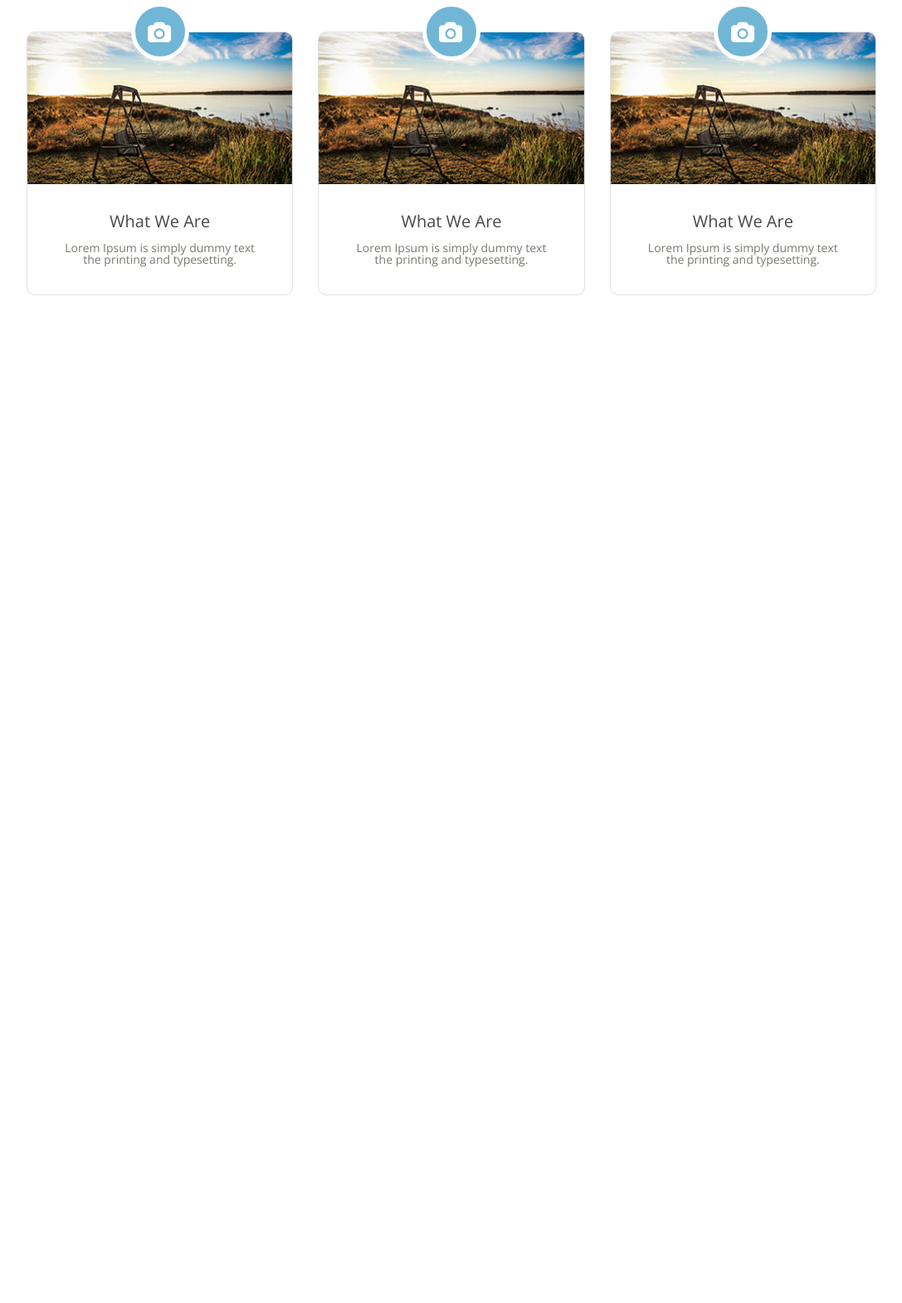
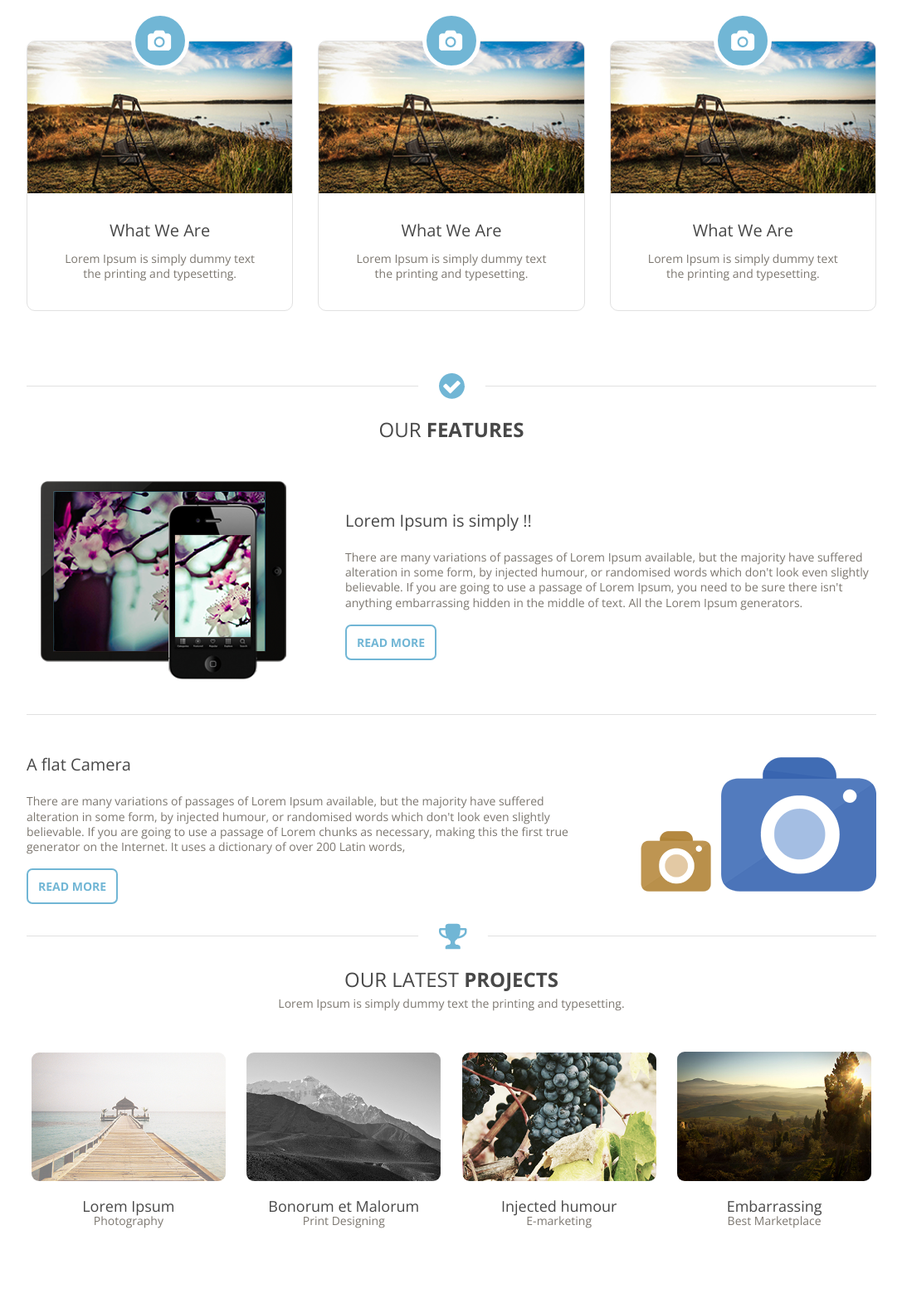
Before and after one commit to ELegek/Com-Rent, a website: page app/index.html in a window 1280 px wide. Shown: the part 738-2309 px from the top of the page at 83% size, without its empty margins (96-1183 px from the left). Before the commit the page ends 1184 px from the top, so only its background shows below. Drawn offline with nearby package versions, Linux system fonts and the light colour scheme.

Commit message:
Закончил пятый блок

```diff
--- a/app/index.html
+++ b/app/index.html
@@ -115,6 +115,100 @@
   </section>
   <!-- =====================    PREVIOUS    ============================= -->
 
+  <!-- =====================    FEATURES   ============================= -->
+  <section class="features">
+    <div class="container">
+      <div class="features__title">
+        <h2>Our <span>Features</span></h2>
+      </div>
+      <div class="features__inner">
+        <div class="features__item">
+          <img src="img/features__img.png" alt="">
+        </div>
+        <div class="features__item">
+          <h3 class="features__subtitle">Lorem Ipsum is simply !!</h3>
+          <p class="features__text">There are many variations of passages of Lorem Ipsum available, but the majority
+            have suffered alteration in some form, by injected humour, or randomised words which don't look even
+            slightly believable. If you are going to use a passage of Lorem Ipsum, you need to be sure there isn't
+            anything embarrassing hidden in the middle of text. All the Lorem Ipsum generators.</p>
+          <a href="#" class="button">READ MORE</a>
+        </div>
+      </div>
+      <div class="features__icon"><img src="img/features__icon.png" alt=""></div>
+    </div>
+  </section>
+  <!-- =====================    FEATURES    ============================= -->
+
+  <!-- =====================    CAMERA    ============================= -->
+  <section class="camera">
+    <div class="container">
+      <div class="camera__inner">
+        <div class="camera__item">
+          <h2 class="camera__subtitle">A flat Camera</h2>
+          <p class="camera__text">There are many variations of passages of Lorem Ipsum available, but the majority have
+            suffered alteration in some form, by injected humour, or randomised words which don't look even slightly
+            believable. If you are going to use a passage of Lorem chunks as necessary, making this the first true
+            generator on the Internet. It uses a dictionary of over 200 Latin words, </p>
+          <a href="#" class="button">READ MORE</a>
+        </div>
+        <div class="camera__item">
+          <img src="img/Camera.png" alt="">
+        </div>
+      </div>
+    </div>
+  </section>
+  <!-- =====================    CAMERA    ============================= -->
+
+  <!-- =====================    PROJECT    ============================= -->
+  <section class="project">
+    <div class="container">
+      <div class="features__title">
+        <h2>our latest <span>projects</span></h2>
+        <p>Lorem Ipsum is simply dummy text the printing and typesetting.</p>
+      </div>
+      <div class="project__inner">
+        <div class="project__item">
+          <div class="project__img">
+            <img src="img/pro__img4.jpg" alt="">
+          </div>
+          <div class="project__content">
+            <h3 class="project__title">Lorem Ipsum</h3>
+            <p class="project__text">Photography</p>
+          </div>
+        </div>
+        <div class="project__item">
+          <div class="project__img">
+            <img src="img/pro__img1.jpg" alt="">
+          </div>
+          <div class="project__content">
+            <h3 class="project__title">Bonorum et Malorum</h3>
+            <p class="project__text">Print Designing</p>
+          </div>
+        </div>
+        <div class="project__item">
+          <div class="project__img">
+            <img src="img/pro__img2.jpg" alt="">
+          </div>
+          <div class="project__content">
+            <h3 class="project__title">Injected humour</h3>
+            <p class="project__text">E-marketing</p>
+          </div>
+        </div>
+        <div class="project__item">
+          <div class="project__img">
+            <img src="img/pro__img3.jpg" alt="">
+          </div>
+          <div class="project__content">
+            <h3 class="project__title">Embarrassing</h3>
+            <p class="project__text">Best Marketplace</p>
+          </div>
+        </div>
+      </div>
+      <div class="features__icon"><img src="img/project__icon.png" alt=""></div>
+    </div>
+  </section>
+  <!-- =====================    PROJECT    ============================= -->
+
 
 
 
--- /dev/null
+++ b/app/scss/bloks/camera.scss
@@ -0,0 +1,38 @@
+.camera {
+    position: relative;
+
+    &__inner {
+        display: flex;
+        justify-content: space-between;
+        align-items: center;
+        padding: 50px 0;
+        border-top: 1px solid #e1e1e1;
+    }
+
+    &__subtitle {
+        font-size: 20px;
+        font-weight: 500;
+        color: #484848;
+
+        margin-bottom: 25px;
+    }
+    &__text {
+        font-size: 14px;
+        color: #7c7770;
+        line-height: 1.3;
+        margin-bottom: 30px;
+    }
+    &__icon {
+        position: absolute;
+        top: -40px;
+        left: 50%;
+        margin-left: -40px;
+        background-color: #fff;
+
+        border: 25px solid #fff;
+        border-radius: 50%;
+    }
+    &__item:last-child {
+        padding-left: 60px;
+    }
+}
--- /dev/null
+++ b/app/scss/bloks/features.scss
@@ -0,0 +1,51 @@
+.features {
+    position: relative;
+
+    &__title {
+       font-size: 24px;
+       text-transform: uppercase;
+       color: #484848;
+       text-align: center;
+       margin-bottom: 50px;
+       padding-top: 40px;
+       border-top: 1px solid #e1e1e1;
+       span {
+           font-weight: 700;
+       }
+       p {
+           font-size: 14px;
+           color: #7c7770;
+           text-transform: initial;
+           margin-top: 10px;
+       }
+    }
+    &__inner {
+        display: flex;
+        justify-content: space-between;
+        align-items: center;
+        padding-bottom: 40px;
+    }
+    &__subtitle {
+        font-size: 20px;
+        font-weight: 500;
+        color: #484848;
+
+        margin-bottom: 25px;
+    }
+    &__text {
+        font-size: 14px;
+        color: #7c7770;
+        line-height: 1.3;
+        margin-bottom: 30px;
+    }
+    &__icon {
+        position: absolute;
+        top: -40px;
+        left: 50%;
+        margin-left: -40px;
+        background-color: #fff;
+
+        border: 25px solid #fff;
+        border-radius: 50%;
+    }
+}
--- a/app/scss/bloks/previous.scss
+++ b/app/scss/bloks/previous.scss
@@ -4,7 +4,7 @@
         font-size: 18px;
         color: #7b7b7b;
         text-align: center;
-
+        line-height: 1.3;
         margin-bottom: 90px;
     }
     &__card {
@@ -65,5 +65,6 @@
         font-size: 14px;
         color: #7c7770;
         text-align: center;
+        line-height: 1.3;
     }
 }
--- /dev/null
+++ b/app/scss/bloks/project.scss
@@ -0,0 +1,36 @@
+.project {
+    position: relative;
+    &__inner {
+        display: flex;
+        justify-content: space-between;
+        align-items: baseline;
+        padding-bottom: 70px;
+    }
+    &__item {
+        width: 24%;
+        padding: 0 5px;
+    }
+    &__img {
+        img {
+            display: block;
+            max-width: 100%;
+            height: auto;
+            border: 1px solid #fff;
+            border-radius: 10px;
+        }
+    }
+    &__title {
+        font-size: 18px;
+        font-weight: 500;
+        color: #484848;
+    }
+    &__text {
+        font-size: 14px;
+        color: #7c7770;
+        line-height: 1.3;
+    }
+    &__content {
+        text-align: center;
+        padding: 20px 0;
+    }
+}
--- a/app/scss/style.scss
+++ b/app/scss/style.scss
@@ -9,6 +9,9 @@
 @import "bloks/header";
 @import "bloks/menu";
 @import "bloks/previous";
+@import "bloks/features";
+@import "bloks/camera";
+@import "bloks/project";
 // =========== Bloks =============
 
 
@@ -64,6 +67,21 @@ li {
     }
 }
 
+.button {
+    font-size: 14px;
+    line-height: 1.3;
+    font-weight: 700;
+    color: #71b6d5;
+    text-decoration: none;
+    border: 2px solid #71b6d5;
+    padding: 10px 12px;
+    border-radius: 7px;
+    transition: all .2s linear;
+    &:hover {
+        background-color: #71b6d5;
+        color: #fff;
+    }
+}
 
 
 
```
Also changed, not shown: app/css/bloks/camera.min.css (added), app/css/bloks/features.min.css (added), app/css/bloks/previous.min.css, app/css/bloks/project.min.css (added), app/css/style.min.css, app/img/Camera.png (added), app/img/features__icon.png (added), app/img/features__img.png (added), app/img/pro__img1.jpg (added), app/img/pro__img2.jpg (added), app/img/pro__img3.jpg (added), app/img/pro__img4.jpg (added), app/img/project__icon.png (added).
